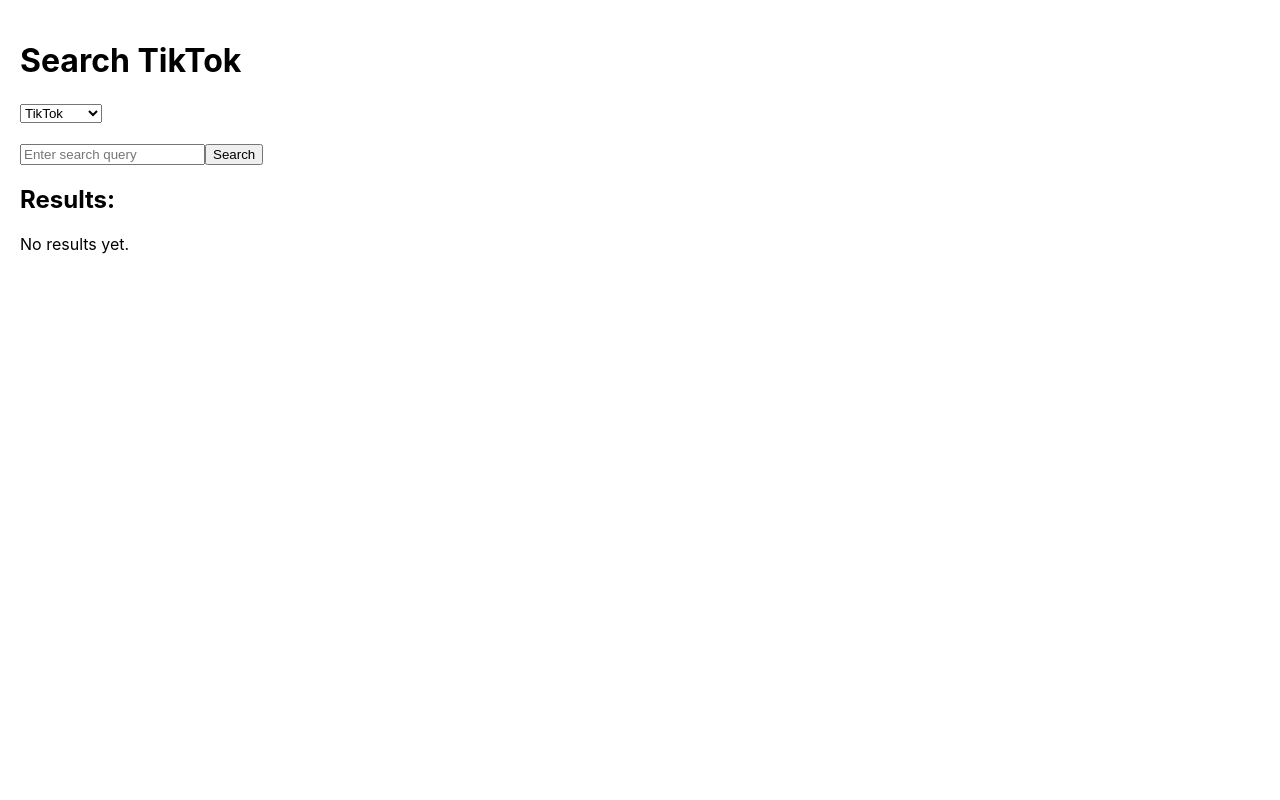
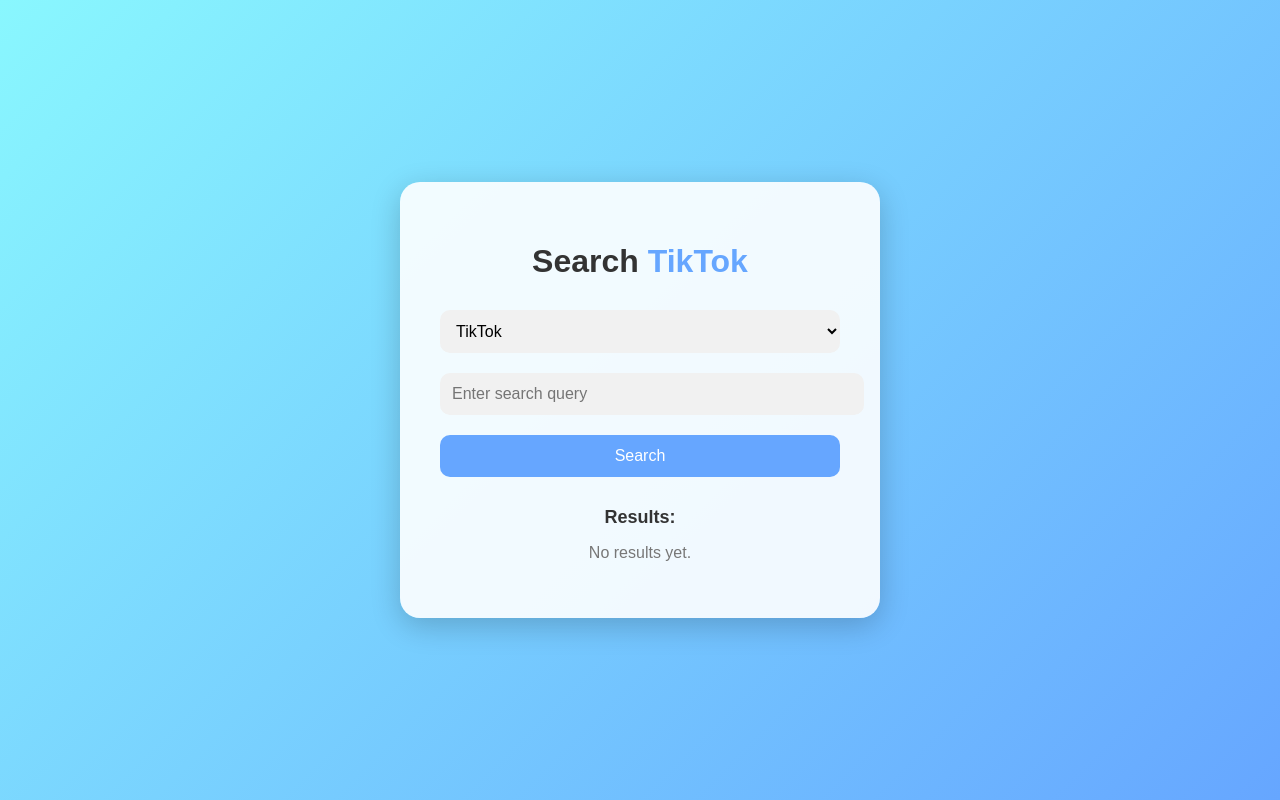
Before and after one commit to asiancooki/fast-search, a React (Create React App) app in the folder fast-search/: page / in a window 1280 px wide. Built offline with nearby package versions, Linux system fonts and the light colour scheme.

Commit message:
finalized final 2

```diff
--- a/fast-search/src/App.js
+++ b/fast-search/src/App.js
@@ -24,9 +24,38 @@
   };
 
   return (
-    <div style={{ padding: '20px' }}>
-      <h1>Search {website}</h1>
-      <select value={website} onChange={e => setWebsite(e.target.value)}>
+    <div style={{
+      minHeight: '100vh',
+      background: 'linear-gradient(135deg, #89f7fe, #66a6ff)',
+      display: 'flex',
+      justifyContent: 'center',
+      alignItems: 'center',
+      fontFamily: "'Poppins', sans-serif",
+      overflow: 'hidden'
+    }}>
+      <div style={{
+        background: 'rgba(255,255,255,0.9)',
+        padding: '40px',
+        borderRadius: '20px',
+        boxShadow: '0 8px 30px rgba(0,0,0,0.2)',
+        width: '90%',
+        maxWidth: '400px',
+        textAlign: 'center'
+      }}>
+        <h1 style={{ marginBottom: '20px', color: '#333' }}>Search <span style={{ color: '#66a6ff' }}>{website}</span></h1>
+
+        <select
+          value={website}
+          onChange={e => setWebsite(e.target.value)}
+          style={{
+            width: '100%',
+            padding: '12px',
+            margin: '10px 0',
+            border: 'none',
+            borderRadius: '10px',
+            background: '#f1f1f1',
+            fontSize: '16px'
+          }}>
           <option value="TikTok">TikTok</option>
           <option value="Instagram">Instagram</option>
           <option value="Facebook">Facebook</option>
@@ -37,27 +66,64 @@
           <option value="Threads">Threads</option>
           <option value="GitHub">GitHub</option>
         </select>
-      <br /><br />
+
         <input
           type="text"
           placeholder="Enter search query"
           value={query}
           onChange={e => setQuery(e.target.value)}
+          style={{
+            width: '100%',
+            padding: '12px',
+            margin: '10px 0',
+            border: 'none',
+            borderRadius: '10px',
+            background: '#f1f1f1',
+            fontSize: '16px'
+          }}
         />
-      <button onClick={handleSearch} disabled={loading}>
+
+        <button
+          onClick={handleSearch}
+          disabled={loading}
+          style={{
+            width: '100%',
+            padding: '12px',
+            margin: '10px 0',
+            border: 'none',
+            borderRadius: '10px',
+            background: loading ? '#aaa' : '#66a6ff',
+            color: '#fff',
+            fontSize: '16px',
+            cursor: 'pointer',
+            transition: 'background 0.3s'
+          }}>
           {loading ? 'Searching...' : 'Search'}
         </button>
 
-      <h2>Results:</h2>
-      {results.length === 0 && !loading && <p>No results yet.</p>}
-      <ul>
+        <h2 style={{ fontSize: '18px', margin: '20px 0 10px', color: '#333' }}>Results:</h2>
+
+        {results.length === 0 && !loading && <p style={{ color: '#777' }}>No results yet.</p>}
+
+        <ul style={{ listStyle: 'none', padding: 0 }}>
           {results.map((item, idx) => (
-          <li key={idx}>
-            <a href={item.url} target="_blank" rel="noopener noreferrer">{item.title}</a><br/>
-            <small>{item.snippet}</small>
+            <li key={idx} style={{
+              background: '#f9f9f9',
+              padding: '10px',
+              borderRadius: '10px',
+              marginBottom: '10px',
+              textAlign: 'left',
+              boxShadow: '0 2px 10px rgba(0,0,0,0.05)'
+            }}>
+              <a href={item.url} target="_blank" rel="noopener noreferrer" style={{ fontWeight: '600', color: '#333', textDecoration: 'none' }}>
+                {item.title}
+              </a>
+              <br />
+              <small style={{ color: '#666' }}>{item.snippet}</small>
             </li>
           ))}
         </ul>
+      </div>
     </div>
   );
 }
```
Lines whose indentation alone changed are shown as unchanged.
